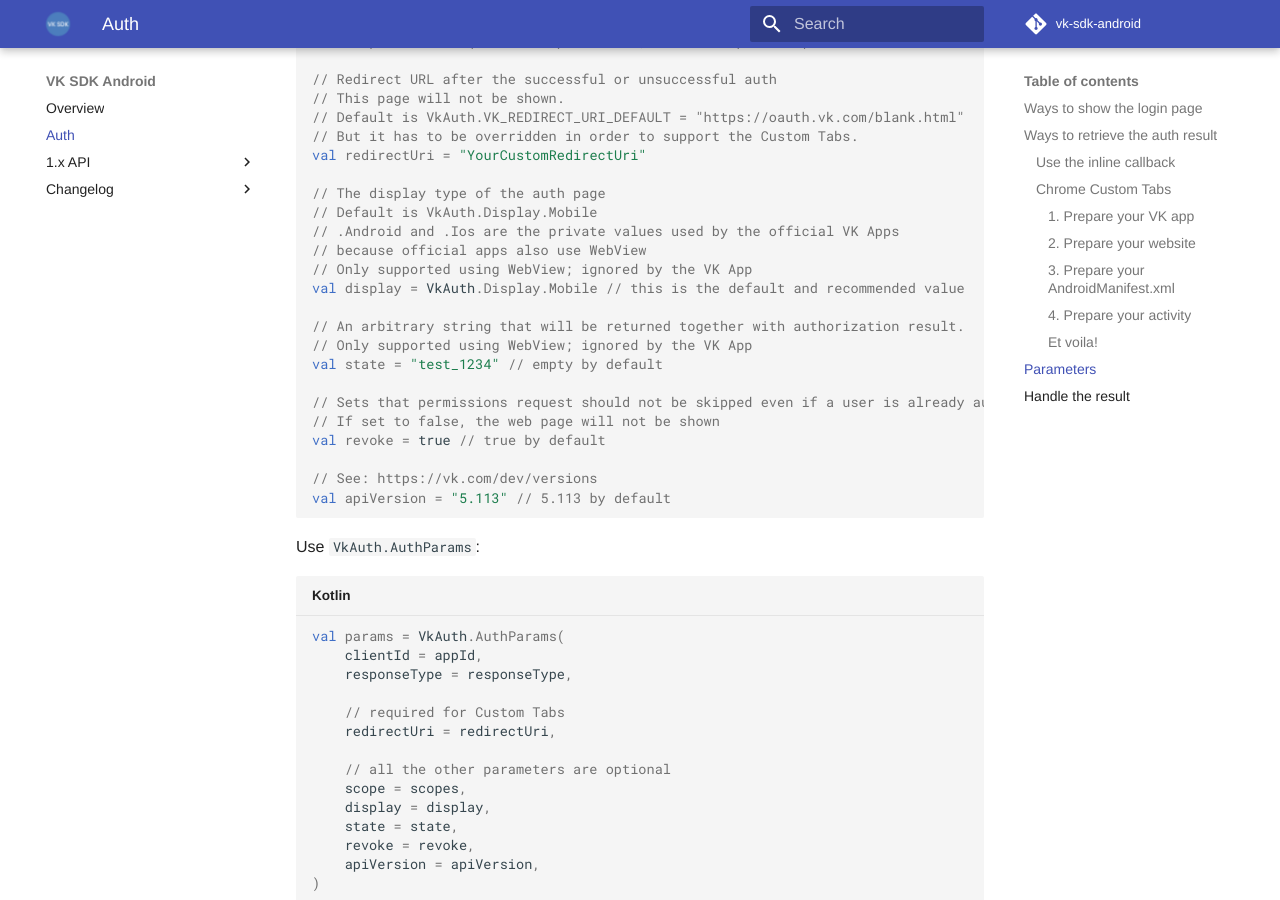
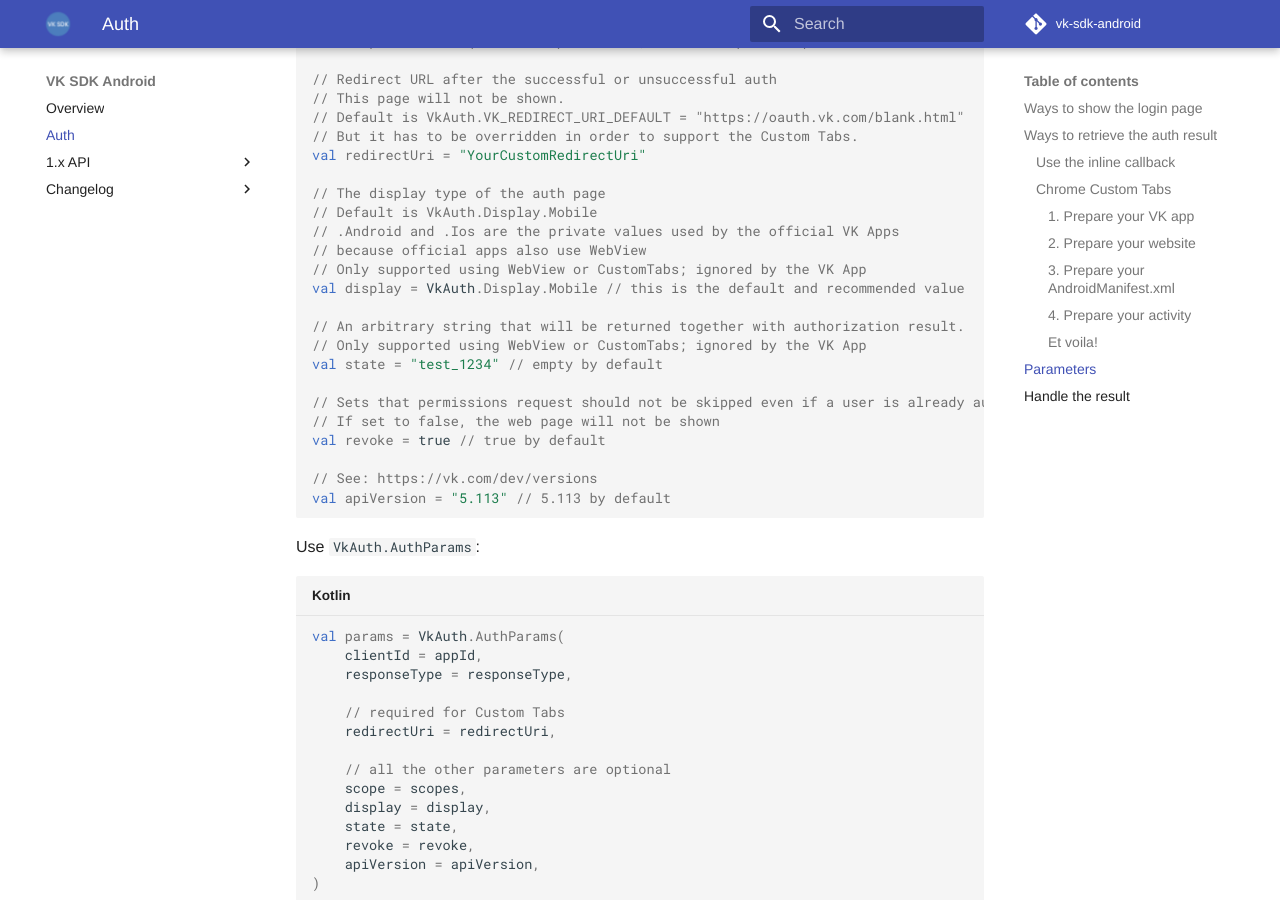
Before and after one commit to vksdk/vk-sdk-android, an MkDocs documentation site: the page built from docs/auth.md, in a window 1280 px wide and 900 px high, scrolled down 3118 px. Built offline with MkDocs 1.6.1 and Material for MkDocs 9.7.7, drawn with Linux system fonts in a browser that asks for light colours; comment, search, counter and statistics services are not loaded.

Commit message:
Improve docs

```diff
--- a/docs/auth.md
+++ b/docs/auth.md
@@ -146,11 +146,11 @@
 // Default is VkAuth.Display.Mobile
 // .Android and .Ios are the private values used by the official VK Apps
 // because official apps also use WebView
-// Only supported using WebView; ignored by the VK App
+// Only supported using WebView or CustomTabs; ignored by the VK App
 val display = VkAuth.Display.Mobile // this is the default and recommended value
 
 // An arbitrary string that will be returned together with authorization result.
-// Only supported using WebView; ignored by the VK App
+// Only supported using WebView or CustomTabs; ignored by the VK App
 val state = "test_1234" // empty by default
 
 // Sets that permissions request should not be skipped even if a user is already authorized.
```
